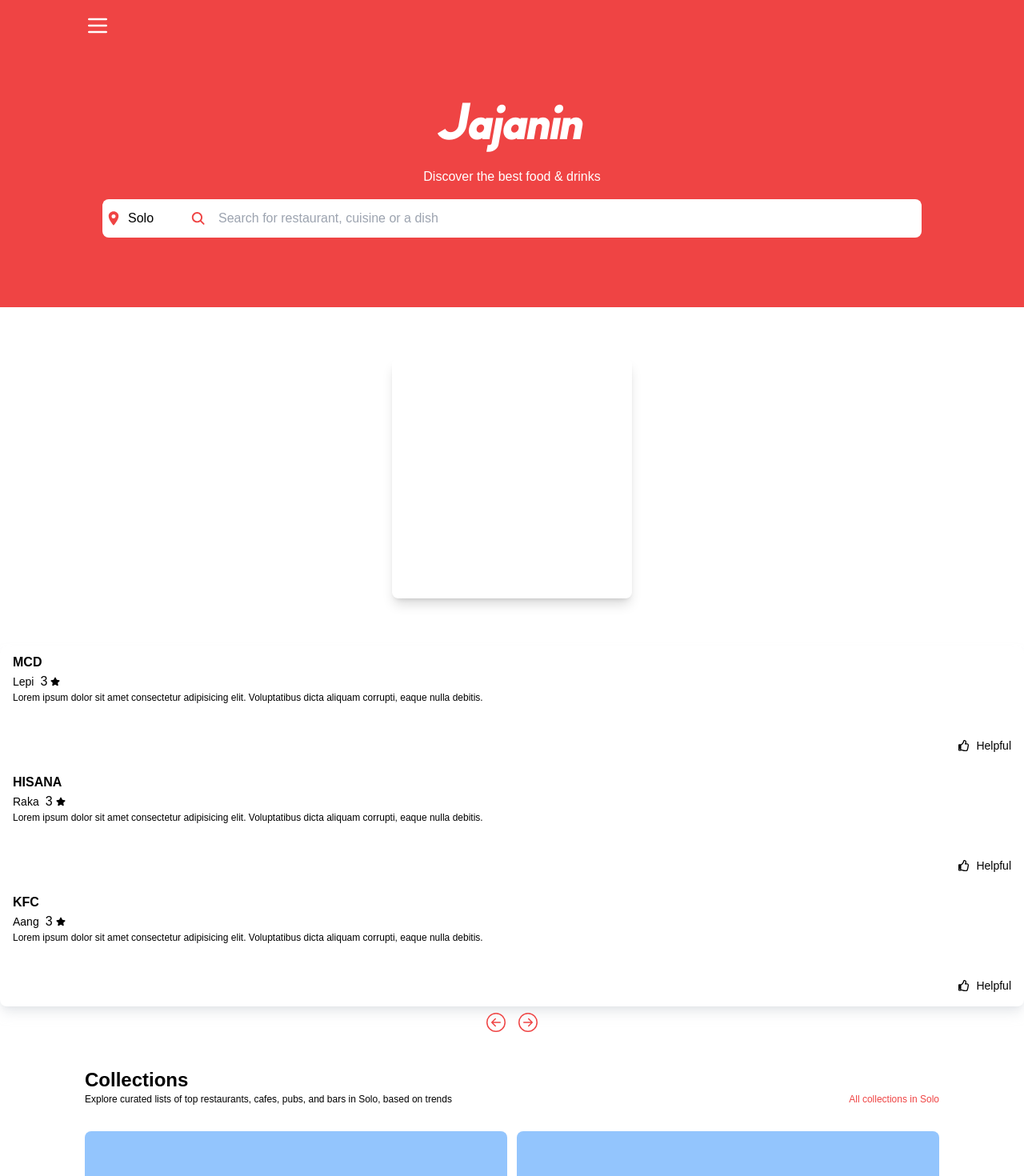
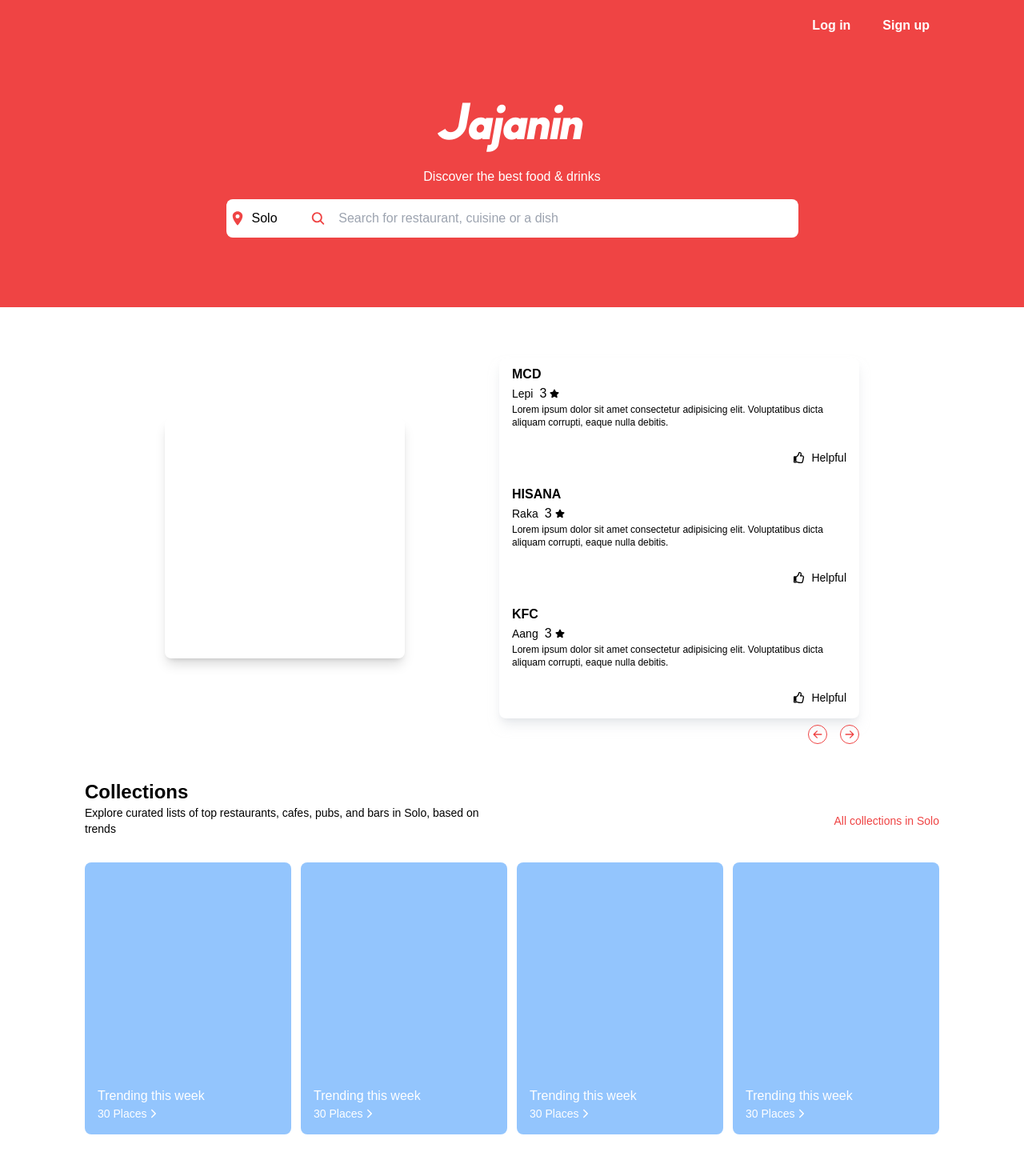
Before and after one commit to milhamm/jajanin, a Next.js app: page / in a window 1280 px wide. Shown: the top 1470 px of the page at 80% size. Built offline with nearby package versions, Linux system fonts and the light colour scheme.

Commit message:
fixing responsive main page

```diff
--- a/components/CollectionCard/index.tsx
+++ b/components/CollectionCard/index.tsx
@@ -11,11 +11,13 @@ const CollectionCard = ({
 }: CollectionCardProps) => {
   return (
     <a href=''>
-      <div className='w-full h-[340px] bg-blue-300 rounded-lg p-4 relative mobile:h-[225px]'>
+      <div className='w-full bg-blue-300 rounded-lg p-4 relative mobile:h-[225px] desktop:h-[340px]'>
         <div className='flex flex-col justify-end h-full text-white z-90'>
-          <h3 className='mobile:text-sm'>{collectionName}</h3>
+          <h3 className='mobile:text-sm laptop:text-base'>{collectionName}</h3>
           <div className='flex'>
-            <p className='mobile:text-xs'>{totalCollection} Places</p>
+            <p className='mobile:text-xs laptop:text-sm'>
+              {totalCollection} Places
+            </p>
             <button>
               <IoIosArrowForward />
             </button>
--- a/pages/index.tsx
+++ b/pages/index.tsx
@@ -1,5 +1,5 @@
 import { IoLocationSharp, IoSearch } from "react-icons/io5";
-import { BsArrowLeftCircle, BsArrowRightCircle } from "react-icons/bs";
+import { BsArrowLeftShort, BsArrowRightShort } from "react-icons/bs";
 import { HiOutlineMenu } from "react-icons/hi";
 import type { NextPage } from "next";
 import RestaurantReview from "../components/RestaurantReview";
@@ -13,18 +13,18 @@ const Home: NextPage = () => {
       {/* Header */}
       {/* Header - Login */}
       <div className='w-full bg-red-500'>
-        <div className='container flex items-center justify-end gap-4 p-5 mobile:justify-start'>
+        <div className='container flex items-center gap-4 p-5 mobile:justify-start laptop:justify-end'>
           <button>
-            <HiOutlineMenu className='text-white text-[2rem]' />
+            <HiOutlineMenu className='text-white text-[2rem] laptop:hidden' />
           </button>
           <Link href='/auth/login'>
             <a>
-              <button className='text-white font-semibold px-3 py-1 rounded-lg hover:bg-white hover:text-red-500 mobile:hidden'>
+              <button className='text-white font-semibold px-3 py-1 rounded-lg hover:bg-white hover:text-red-500 mobile:hidden laptop:block'>
                 Log in
               </button>
             </a>
           </Link>
-          <button className='text-white font-semibold px-3 py-1 rounded-lg hover:bg-white hover:text-red-500 mobile:hidden'>
+          <button className='text-white font-semibold px-3 py-1 rounded-lg hover:bg-white hover:text-red-500 mobile:hidden laptop:block'>
             Sign up
           </button>
         </div>
@@ -34,7 +34,7 @@ const Home: NextPage = () => {
         <h1 className='font-["Mazzard"] text-[70px] text-white'>Jajanin</h1>
         <p className='text-white'>Discover the best food & drinks</p>
         {/* Header - Search Bar */}
-        <div className='flex items-center gap-4 w-[715px] bg-white rounded-lg p-1 mt-4 mobile:w-[80%]'>
+        <div className='flex items-center gap-4 bg-white rounded-lg p-1 mt-4 mobile:w-[80%] laptop:w-[715px]'>
           <div className='flex items-center w-[100px] gap-2'>
             <IoLocationSharp className='text-2xl fill-current text-red-500 mobile:text-xl' />{" "}
             Solo
@@ -50,29 +50,29 @@ const Home: NextPage = () => {
         </div>
       </div>
       {/* Slide Review */}
-      <div className='w-[900px] mx-auto my-0 mt-16 mobile:w-full mobile:container'>
-        <div className=' flex items-center justify-between mx-auto gap-[60px] mobile:flex-col'>
+      <div className='mx-auto my-0 mt-16 mobile:w-full mobile:container tablet:px-[1rem] laptop:w-[900px]'>
+        <div className=' flex items-center justify-between mx-auto gap-[60px] mobile:flex-col laptop:flex-row'>
           <div className='h-[300px] w-[300px] rounded-lg shadow-lg shadow-black/15'></div>
-          <div className='w-[450px] rounded-lg shadow-lg shadow-gray-300/50 mobile:w-full mobile:flex mobile:flex-col'>
+          <div className='w-[450px] rounded-lg shadow-lg shadow-gray-300/50 mobile:w-full mobile:flex mobile:flex-col laptop:w-[450px]'>
             <RestaurantReview restaurantName='MCD' customerName={"Lepi"} />
             <RestaurantReview restaurantName='HISANA' customerName={"Raka"} />
             <RestaurantReview restaurantName='KFC' customerName={"Aang"} />
           </div>
         </div>
         {/* Slide Review - Arrow button */}
-        <div className='flex justify-end items-center py-2 gap-4 mobile:justify-center'>
+        <div className='flex items-center py-2 gap-4 mobile:justify-center laptop:justify-end'>
           <button>
-            <BsArrowLeftCircle className='fill-current text-red-500 text-2xl' />
+            <BsArrowLeftShort className='fill-current text-red-500 text-2xl rounded-full border border-red-500 hover:bg-red-500 hover:text-white hover:border-transparent' />
           </button>
           <button>
-            <BsArrowRightCircle className='fill-current text-red-500 text-2xl' />
+            <BsArrowRightShort className='fill-current text-red-500 text-2xl rounded-full border border-red-500 hover:bg-red-500 hover:text-white hover:border-transparen' />
           </button>
         </div>
       </div>
       {/* Collection */}
       <div className='container my-0 mt-5'>
         <h1 className='font-bold text-2xl'>Collections</h1>
-        <div className='flex justify-between items-center mobile:text-xs'>
+        <div className='flex justify-between items-center mobile:text-xs laptop:text-sm'>
           <p className='w-[60%] mobile:w-[50%]'>
             Explore curated lists of top restaurants, cafes, pubs, and bars in
             Solo, based on trends
@@ -84,7 +84,7 @@ const Home: NextPage = () => {
             All collections in Solo
           </a>
         </div>
-        <div className='grid grid-cols-4 gap-3 mt-8 mb-4 mobile:grid-cols-2'>
+        <div className='grid gap-3 mt-8 mb-4 mobile:grid-cols-2 desktop:grid-cols-4'>
           <CollectionCard
             collectionName='Trending this week'
             totalCollection={30}
--- a/tailwind.config.js
+++ b/tailwind.config.js
@@ -10,7 +10,6 @@ module.exports = {
         tablet: "481px",
         laptop: "769px",
         desktop: "1025px",
-        tv: "1201px",
       },
     },
   },
```
